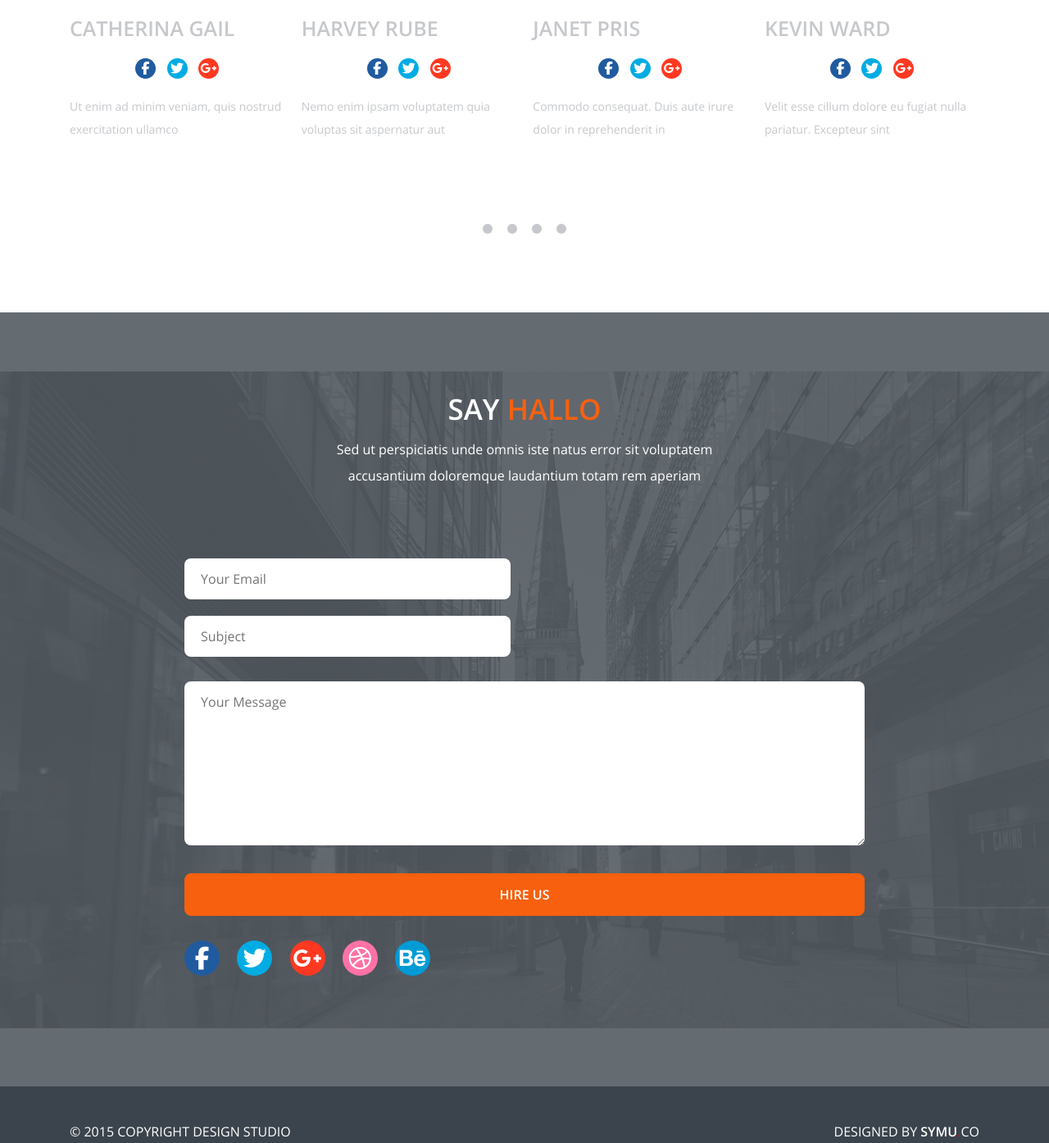
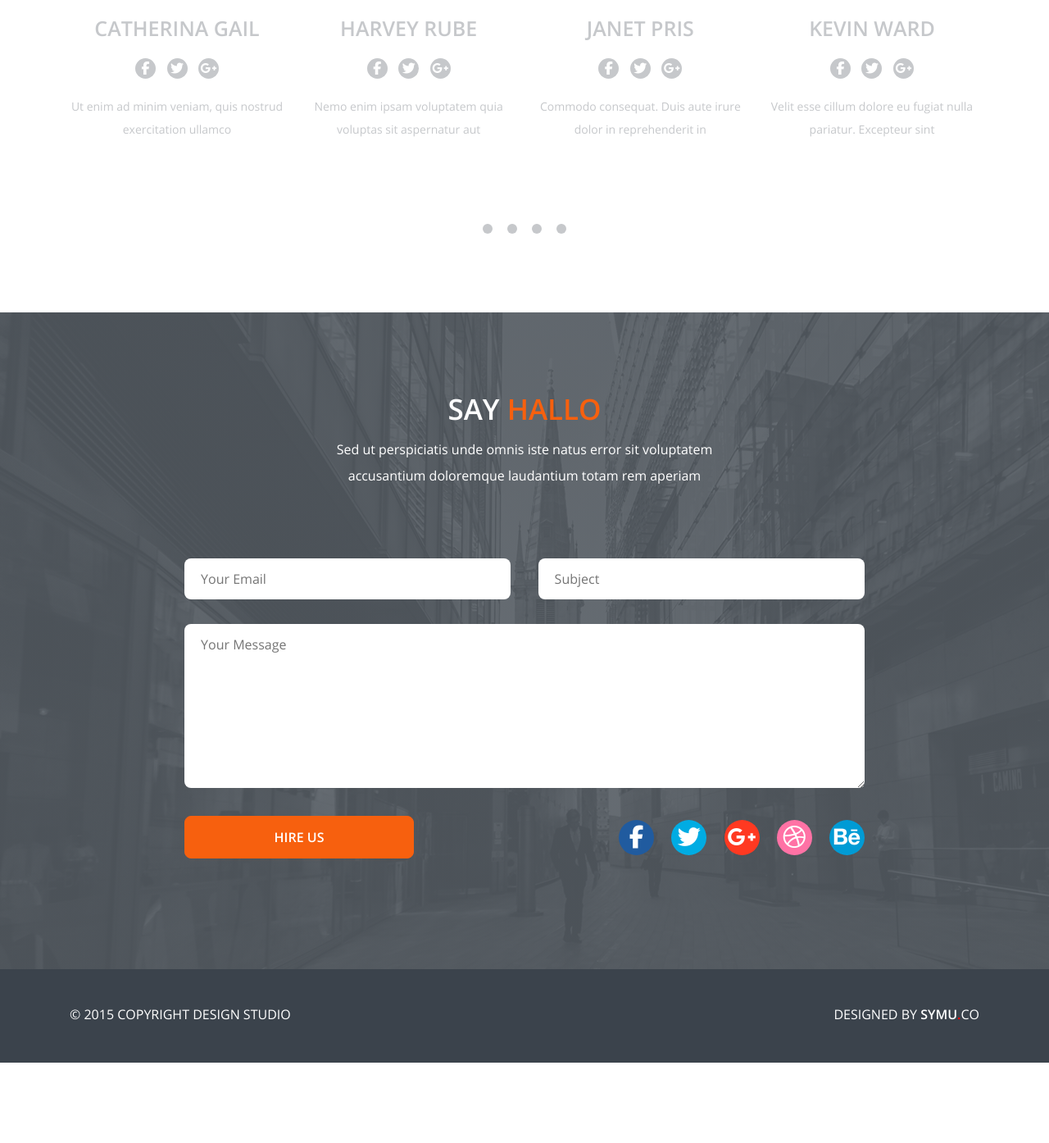
Before and after one commit to YevhenSergienko/TanatosStudio, a plain HTML site: page index.html in a window 1280 px wide. Shown: the part 2165-3559 px from the top of the page at 82% size. After the commit the page ends 3461 px from the top, so only its background shows below. Drawn offline with Linux system fonts and the light colour scheme.

Commit message:
add responsive for block contact

```diff
--- a/index.html
+++ b/index.html
@@ -3,7 +3,7 @@
 <head>
     <meta charset="UTF-8">
     <meta name="viewport" content="width=device-width, initial-scale=1.0">
-    <title>Sergienko HW18 Tanatos</title>
+    <title>Sergienko HW20 Tanatos</title>
     <script src="https://kit.fontawesome.com/0ef2488c16.js" crossorigin="anonymous"></script>
     <link rel="stylesheet" href="fonts/fonts.css">
     <link rel="stylesheet" href="css/style.css">
@@ -248,7 +248,7 @@
         <div class="container">
             <div class="footer__wrapper">
                 <div class="copyRight footer__text">&copy; 2015 copyright design studio</div>
-                <div class="designed footer__text">designed by <b>symu</b><span>.</span>co</div>
+                <div class="designed footer__text">designed by <span class="bold">symu<span class="red">.</span></span>co</div>
             </div>
         </div>
     </footer>
--- a/scss/contact.scss
+++ b/scss/contact.scss
@@ -1,6 +1,10 @@
 .contact {
     background: $gradient-gray, url(../img/Contact/city.png) no-repeat center;
     padding: 40px 0;
+
+    @media (min-width: 992px) {
+        padding: 80px 0 95px;
+    }
 
     @media (min-width: 1200px) {
         padding: 100px 0 135px;
@@ -10,24 +14,8 @@
         width: 100%;
         margin: 0 auto;
 
-        @media (min-width: 576px) {
-            max-width: 540px;
-        }
-
-        @media (min-width: 768px) {
-            max-width: 720px;
-        }
-
         @media (min-width: 992px) {
-            max-width: 960px;
-        }
-
-        @media (min-width: 1200px) {
             width: 830px;
-        }
-
-        @media (min-width: 1440px) {
-            max-width: 1200px;
         }
     }
 
@@ -36,10 +24,14 @@
         flex-direction: column;
         justify-content: space-between;
 
+        @media (min-width: 992px) {
+            flex-direction: row;
+        }
+
         &_mail {
             width: 100%;
 
-            @media (min-width: 1200px) {
+            @media (min-width: 992px) {
                 width: 48%;
             }
         }
@@ -48,8 +40,9 @@
             width: 100%;
             margin-top: 20px;
 
-            @media (min-width: 1200px) {
+            @media (min-width: 992px) {
                 width: 48%;
+                margin-top: 0;
             }
         }
 
@@ -84,21 +77,29 @@
     border-radius: 8px;
     outline: none;
 }
+
 .info {
     display: flex;
     flex-direction: column;
-    justify-content: space-between;
+    align-items: center;
     margin-top: 30px;
+
+    @media (min-width: 768px) {
+        flex-direction: row;
+        justify-content: space-between;
+    }
 
 
 }
+
 .social {
     display: flex;
     justify-content: space-between;
     width: 290px;
     margin-top: 30px;
 
-    @media (min-width: 1200px) {
+    @media (min-width: 768px) {
+        margin-top: 0;
         width: 300px;
     }
 
@@ -109,6 +110,7 @@
         display: flex;
         justify-content: center;
         align-items: center;
+
         &_icon {
             color: white;
             font-size: 28px;
@@ -117,7 +119,11 @@
 }
 
 .messageSubmit {
+    width: 280px;
+
+    @media (min-width: 768px) {
     padding: 14px 75px;
+    }
 }
 
 .Facebook {
@@ -143,30 +149,53 @@
 .footer {
     box-sizing: border-box;
     position: relative;
-    padding: 44px 0 48px;
+    padding: 20px 0;
     background-color: $color-gray-text;
     transition: .5s;
+
+    @media (min-width: 768px) {
+        padding: 30px 0;
+    }
+
+    @media (min-width: 1200px) {
+        padding: 44px 0 48px;
+    }
+
     &:hover .borderTopLine {
         background-color: #9da1a6;
     }
 
     &__wrapper {
         display: flex;
-        justify-content: space-between;
+        flex-direction: column;
+        align-items: center;
+
+        @media (min-width: 577px) {
+            flex-direction: row;
+            justify-content: space-between;
+        }
     }
 
     &__text {
         font-family: opensans;
         font-weight: 400;
-        @include font-rem(16);
+        @include font-rem(12);
         color: white;
         text-transform: uppercase;
 
-        b{
+        @media (min-width: 768px) {
+            @include font-rem(14);
+        }
+
+        @media (min-width: 1200px) {
+            @include font-rem(16);
+        }
+
+        span.bold {
             font-weight: 600;
         }
 
-        span {
+        span.red {
             color: red;
         }
     }
--- a/scss/team.scss
+++ b/scss/team.scss
@@ -135,6 +135,7 @@
             @include font-rem(25);
             color: $color-most-light-gray;
             text-transform: uppercase;
+            text-align: center;
             transition: 0.5s;
 
             @media (min-width: 992px) {
@@ -159,8 +160,19 @@
                 display: flex;
                 align-items: center;
                 justify-content: center;
-                background-color: $color-most-light-gray;
                 transition: 0.5s;
+
+                &.Facebook {
+                    background-color: $color-most-light-gray;
+                }
+
+                &.Twitter {
+                    background-color: $color-most-light-gray;
+                }
+
+                &.GooglePlus {
+                    background-color: $color-most-light-gray;
+                }
             }
 
             &Icon {
@@ -174,6 +186,7 @@
             @include font-rem(14);
             color: $color-most-light-gray;
             line-height: 2;
+            text-align: center;
             transition: 0.5s;
         }
     }
```
Also changed, not shown: css/style.css, 1 other file.
